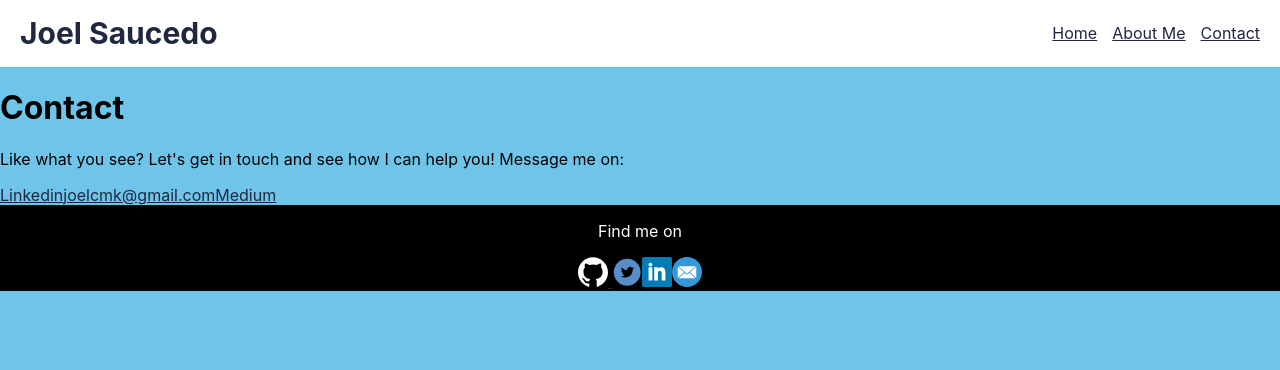
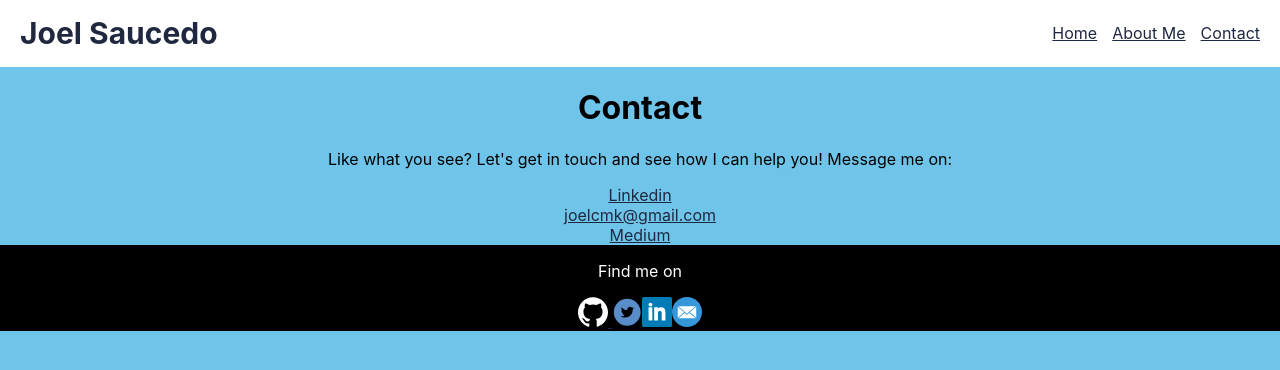
Before and after one commit to joelcmk/portfolio, a React (Create React App) app: page /contact in a window 1280 px wide. Shown: the top 370 px of the page. Built offline with nearby package versions, Linux system fonts and the light colour scheme.

Commit message:
Added contact page

```diff
--- /dev/null
+++ b/src/Pages/Contact.css
@@ -0,0 +1,3 @@
+.contact {
+  text-align: center;
+}
--- a/src/Pages/Contact.js
+++ b/src/Pages/Contact.js
@@ -1,4 +1,5 @@
 import React, { Component } from 'react';
+import './Contact.css';
 
 class Contact extends Component {
   render() {
@@ -6,11 +7,10 @@ class Contact extends Component {
       <div className="contact">
         <div>
           <h1>Contact</h1>
-          <p>Like what you see? Let's get in touch and see how I can help you!
-          Message me on: </p>
-          <a href="https://www.linkedin.com/in/joel-saucedo-71683b138/">Linkedin</a>
-          <a href="mailto:joelcmk@gmail.com">joelcmk@gmail.com</a>
-          <a href="https://medium.com/@joelcmk/">Medium</a>
+          <p><span>Like what you see? Let's get in touch and see how I can help you!</span> Message me on: </p>
+          <div><a href="https://www.linkedin.com/in/joel-saucedo-71683b138/">Linkedin</a></div>
+          <div><a href="mailto:joelcmk@gmail.com">joelcmk@gmail.com</a></div>
+          <div><a href="https://medium.com/@joelcmk/">Medium</a></div>
         </div>
       </div >
     )
```
Also changed, not shown: src/Footer.css (line endings or trailing spaces).
